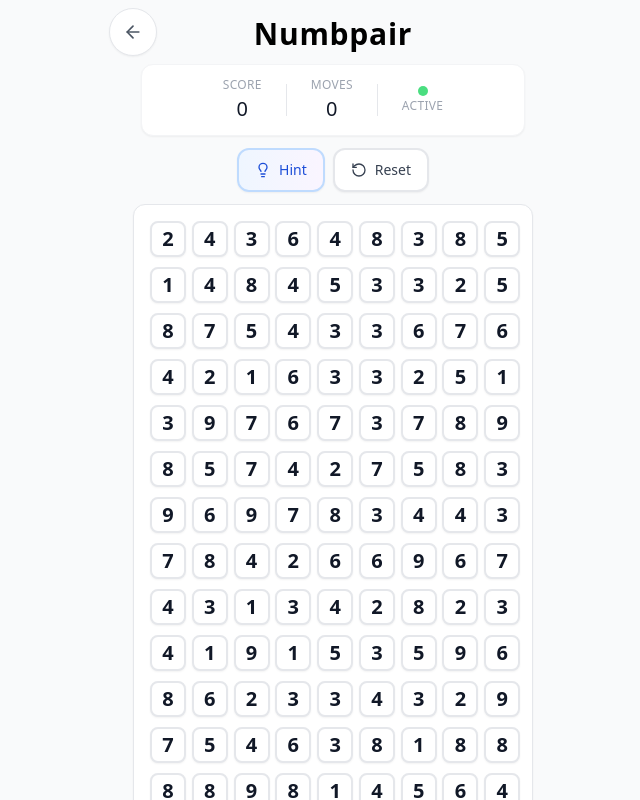
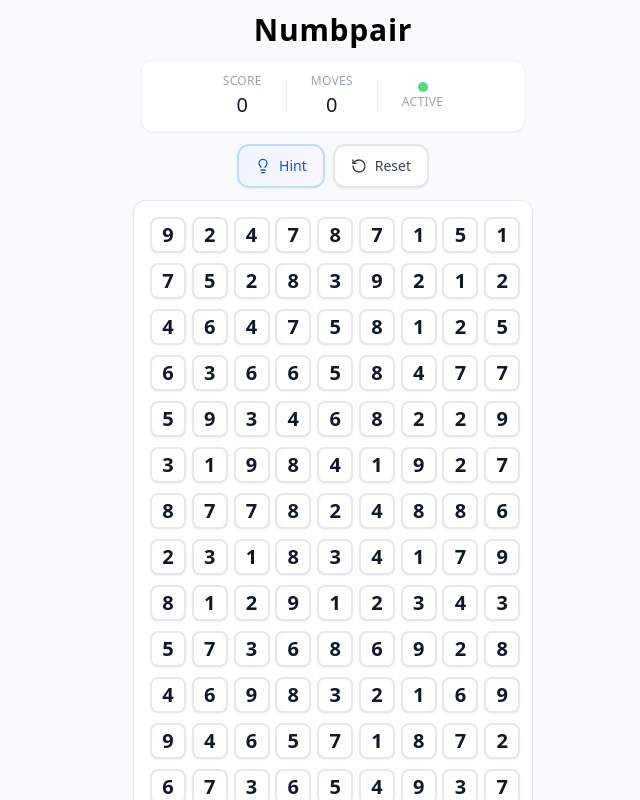
Before and after one commit to aswinmv/numbpair, a React (Vite) app: page / in a window 1280 px wide. Both pictures are taken after a click on the button "Start Game". Shown: the whole page, without its empty margins (307-947 px from the left). Built offline with nearby package versions, Linux system fonts and the light colour scheme.

Commit message:
Updated App.tsx

```diff
--- a/src/App.tsx
+++ b/src/App.tsx
@@ -1,23 +1,92 @@
-import React, { useState } from 'react';
+import React from 'react';
+import { useGameLogic } from './hooks/useGameLogic';
+import { GameGrid } from './components/GameGrid';
+import { GameControls } from './components/GameControls';
+import { ScoreBoard } from './components/ScoreBoard';
+import { HowToPlay } from './components/HowToPlay';
+import { Footer } from './components/Footer';
 import { HomeScreen } from './components/HomeScreen';
-import { GamePage } from './components/GamePage';
 
 function App() {
-  const [currentPage, setCurrentPage] = useState<'home' | 'game'>('home');
+  const {
+    grid,
+    selectedTiles,
+    gameStats,
+    animatingTiles,
+    selectTile,
+    startGame,
+    resetGame,
+    addNewRow,
+    showHint,
+    hasAvailableMatches,
+    isTileSelected,
+    isTileHinted
+  } = useGameLogic();
 
-  const navigateToGame = () => {
-    setCurrentPage('game');
+  const handleHint = () => {
+    showHint();
   };
 
-  const navigateToHome = () => {
-    setCurrentPage('home');
-  };
-
-  if (currentPage === 'home') {
-    return <HomeScreen onStartGame={navigateToGame} />;
+  // Show home screen when game is not started
+  if (!gameStats.gameStarted) {
+    return <HomeScreen onStartGame={startGame} />;
   }
 
-  return <GamePage onBackToHome={navigateToHome} />;
+  return (
+    <div className="min-h-screen min-h-[100dvh] bg-gray-50 flex flex-col overflow-hidden">
+      {/* Main Content Container */}
+      <div className="flex-1 flex flex-col items-center justify-center px-3 py-2 sm:py-3 overflow-hidden">
+        <div className="w-full max-w-sm sm:max-w-md space-y-2 sm:space-y-3 flex flex-col items-center h-full justify-center">
+
+          {/* Header - Centered */}
+          <div className="text-center space-y-1 flex-shrink-0">
+            <h1 className="text-2xl sm:text-2xl md:text-3xl font-bold text-black tracking-wide font-space-grotesk">
+              Numbpair
+            </h1>
+          </div>
+
+          {/* Score Board - Centered */}
+          <div className="flex justify-center flex-shrink-0 w-full">
+            <ScoreBoard
+              gameStats={gameStats}
+              hasAvailableMatches={hasAvailableMatches}
+            />
+          </div>
+
+          {/* Game Controls - Centered */}
+          <div className="flex justify-center flex-shrink-0 w-full">
+            <GameControls
+              gameStarted={gameStats.gameStarted}
+              hasAvailableMatches={hasAvailableMatches}
+              onStartGame={startGame}
+              onResetGame={resetGame}
+              onAddRow={addNewRow}
+              onGetHint={handleHint}
+            />
+          </div>
+
+          {/* Game Grid - Centered */}
+          <div className="flex justify-center flex-1 w-full min-h-0 items-center">
+            <GameGrid
+              grid={grid}
+              animatingTiles={animatingTiles}
+              isTileSelected={isTileSelected}
+              isTileHinted={isTileHinted}
+              onTileClick={selectTile}
+            />
+          </div>
+
+          {/* How to Play - Centered */}
+          <div className="flex justify-center flex-shrink-0 w-full">
+            <HowToPlay />
+          </div>
+        </div>
+      </div>
+
+      {/* Footer - Only show during gameplay */}
+      <Footer gameStarted={gameStats.gameStarted} />
+    </div>
+  );
 }
 
 export default App;
--- a/src/components/GamePage.tsx
+++ /dev/null
@@ -1,102 +0,0 @@
-import React from 'react';
-import { useGameLogic } from '../hooks/useGameLogic';
-import { GameGrid } from './GameGrid';
-import { GameControls } from './GameControls';
-import { ScoreBoard } from './ScoreBoard';
-import { HowToPlay } from './HowToPlay';
-import { Footer } from './Footer';
-import { ArrowLeft } from 'lucide-react';
-
-interface GamePageProps {
-  onBackToHome: () => void;
-}
-
-export const GamePage: React.FC<GamePageProps> = ({ onBackToHome }) => {
-  const {
-    grid,
-    selectedTiles,
-    gameStats,
-    animatingTiles,
-    selectTile,
-    startGame,
-    resetGame,
-    addNewRow,
-    showHint,
-    hasAvailableMatches,
-    isTileSelected,
-    isTileHinted
-  } = useGameLogic();
-
-  const handleHint = () => {
-    showHint();
-  };
-
-  // Auto-start game when component mounts
-  React.useEffect(() => {
-    if (!gameStats.gameStarted) {
-      startGame();
-    }
-  }, [gameStats.gameStarted, startGame]);
-
-  return (
-    <div className="min-h-screen min-h-[100dvh] bg-gray-50 flex flex-col overflow-hidden">
-      {/* Main Content Container */}
-      <div className="flex-1 flex flex-col items-center justify-center px-3 py-2 sm:py-3 overflow-hidden">
-        <div className="w-full max-w-sm sm:max-w-md space-y-2 sm:space-y-3 flex flex-col items-center h-full justify-center">
-
-          {/* Header with Back Button - Centered */}
-          <div className="text-center space-y-1 flex-shrink-0 relative w-full">
-            <button
-              onClick={onBackToHome}
-              className="absolute left-0 top-1/2 -translate-y-1/2 inline-flex items-center justify-center w-10 h-10 rounded-full bg-white border border-gray-200 text-gray-600 hover:bg-gray-50 hover:text-gray-900 transition-all duration-200 shadow-sm hover:shadow-md"
-            >
-              <ArrowLeft className="w-5 h-5" />
-            </button>
-            <h1 className="text-2xl sm:text-2xl md:text-3xl font-bold text-black tracking-wide font-space-grotesk">
-              Numbpair
-            </h1>
-          </div>
-
-          {/* Score Board - Centered */}
-          <div className="flex justify-center flex-shrink-0 w-full">
-            <ScoreBoard
-              gameStats={gameStats}
-              hasAvailableMatches={hasAvailableMatches}
-            />
-          </div>
-
-          {/* Game Controls - Centered */}
-          <div className="flex justify-center flex-shrink-0 w-full">
-            <GameControls
-              gameStarted={gameStats.gameStarted}
-              hasAvailableMatches={hasAvailableMatches}
-              onStartGame={startGame}
-              onResetGame={resetGame}
-              onAddRow={addNewRow}
-              onGetHint={handleHint}
-            />
-          </div>
-
-          {/* Game Grid - Centered */}
-          <div className="flex justify-center flex-1 w-full min-h-0 items-center">
-            <GameGrid
-              grid={grid}
-              animatingTiles={animatingTiles}
-              isTileSelected={isTileSelected}
-              isTileHinted={isTileHinted}
-              onTileClick={selectTile}
-            />
-          </div>
-
-          {/* How to Play - Centered */}
-          <div className="flex justify-center flex-shrink-0 w-full">
-            <HowToPlay />
-          </div>
-        </div>
-      </div>
-
-      {/* Footer */}
-      <Footer gameStarted={gameStats.gameStarted} />
-    </div>
-  );
-};
--- a/src/components/HomeScreen.tsx
+++ b/src/components/HomeScreen.tsx
@@ -64,7 +64,7 @@ export const HomeScreen: React.FC<HomeScreenProps> = ({ onStartGame }) => {
           }`}
         >
           <p
-            className="text-gray-500 text-sm sm:text-base font-light px-2 font-space-grotesk"
+            className="text-gray-500 text-sm sm:text-base font-light px-2 whitespace-nowrap font-space-grotesk"
             style={{
               letterSpacing: '0.01em'
             }}
```
